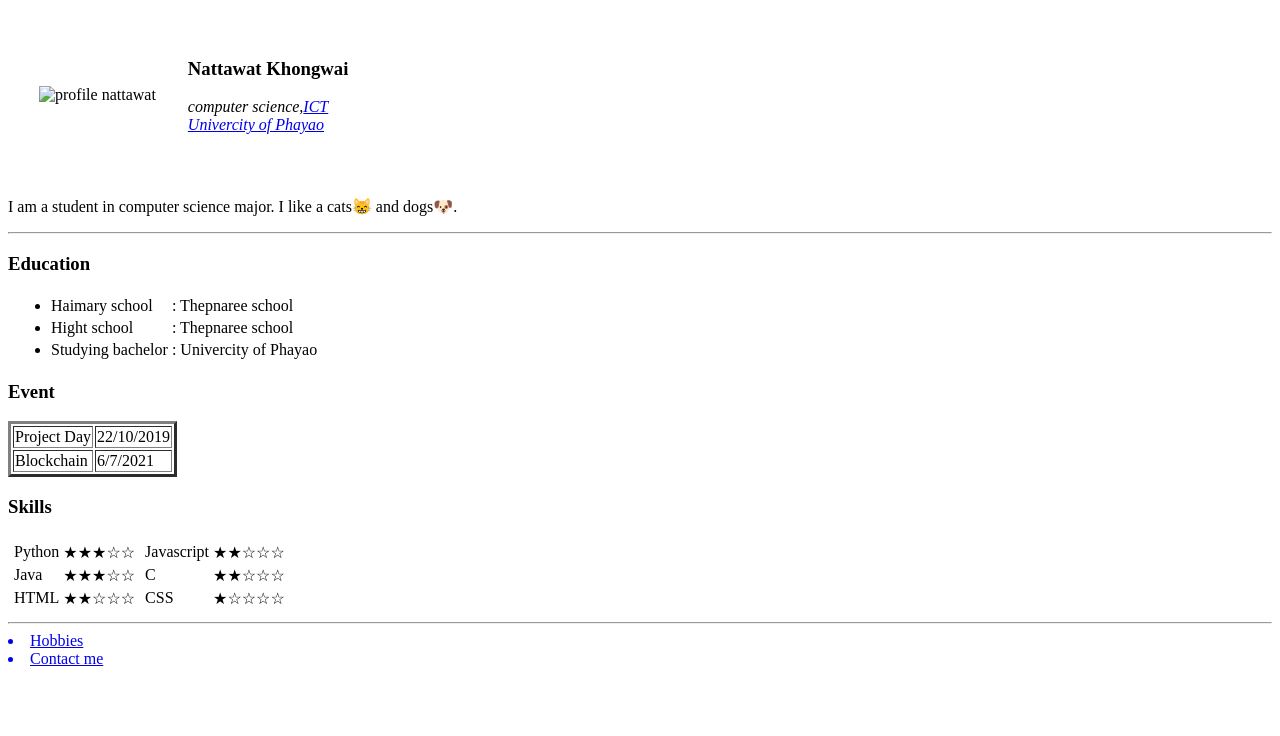
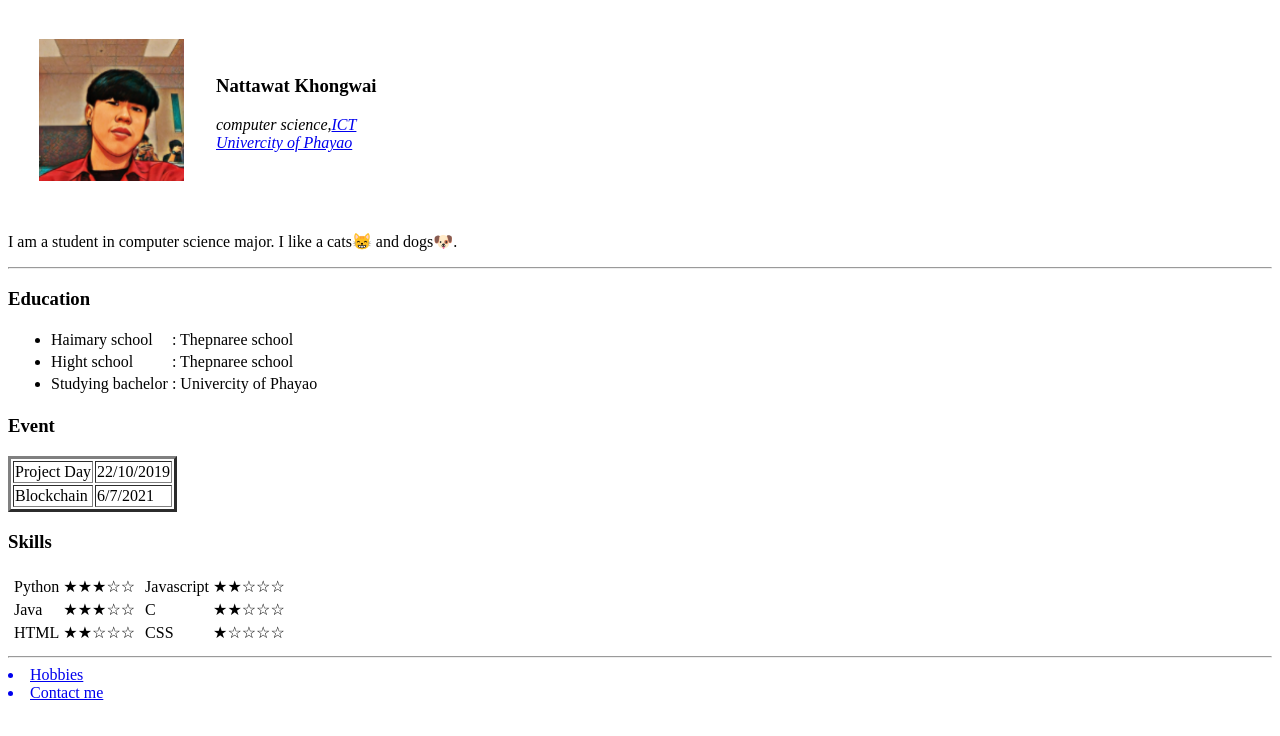
Before and after one commit to Bmitang/CV, a plain HTML site: page index.html in a window 1280 px wide. Drawn offline with Linux system fonts and the light colour scheme.

Commit message:
Update index.html

```diff
--- a/index.html
+++ b/index.html
@@ -11,7 +11,7 @@
       <tr>
         <td>
           <img
-            src="images/me.PNG"
+            src="me.PNG"
             alt="profile nattawat"
             width="145"
             height="142"
```
